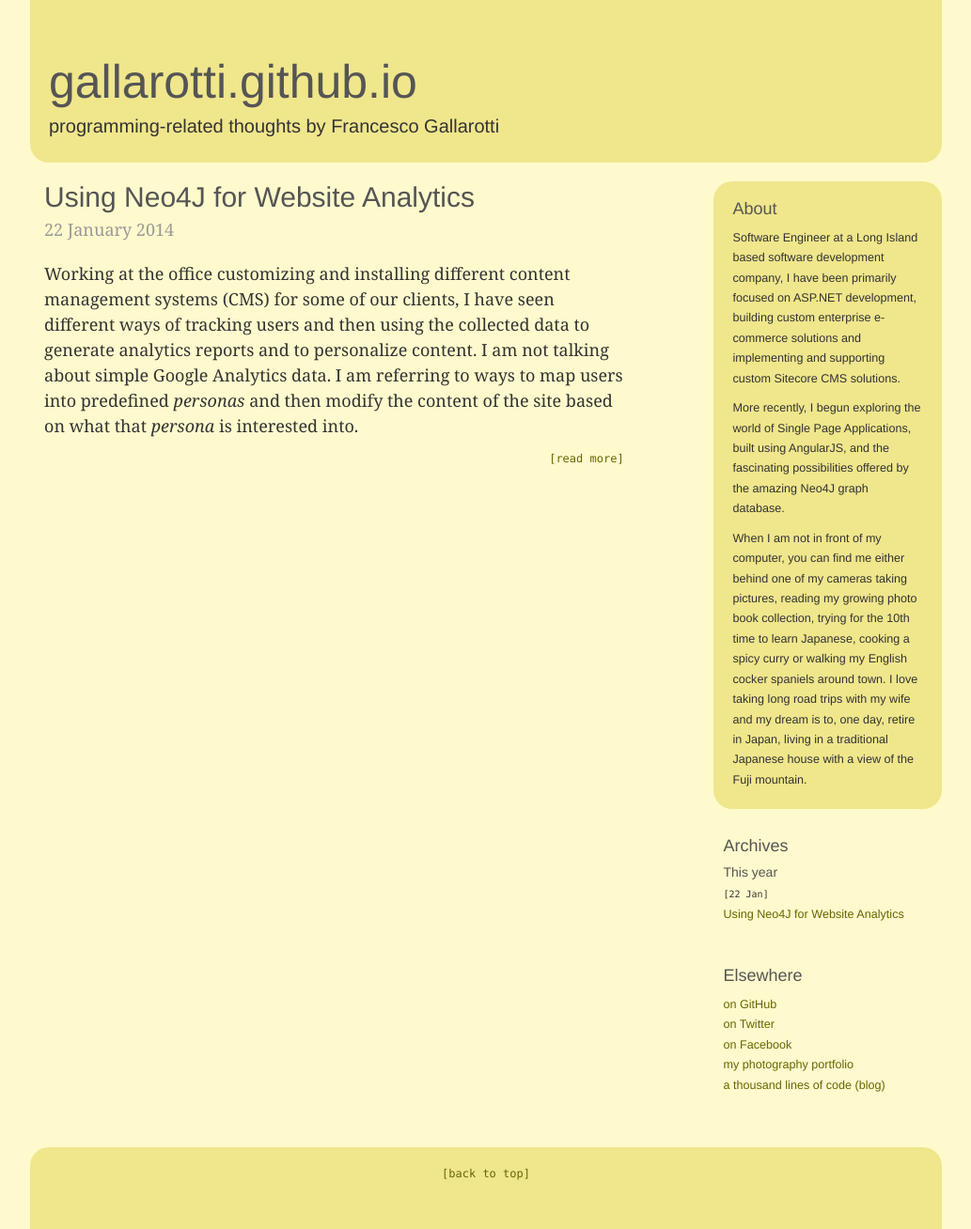
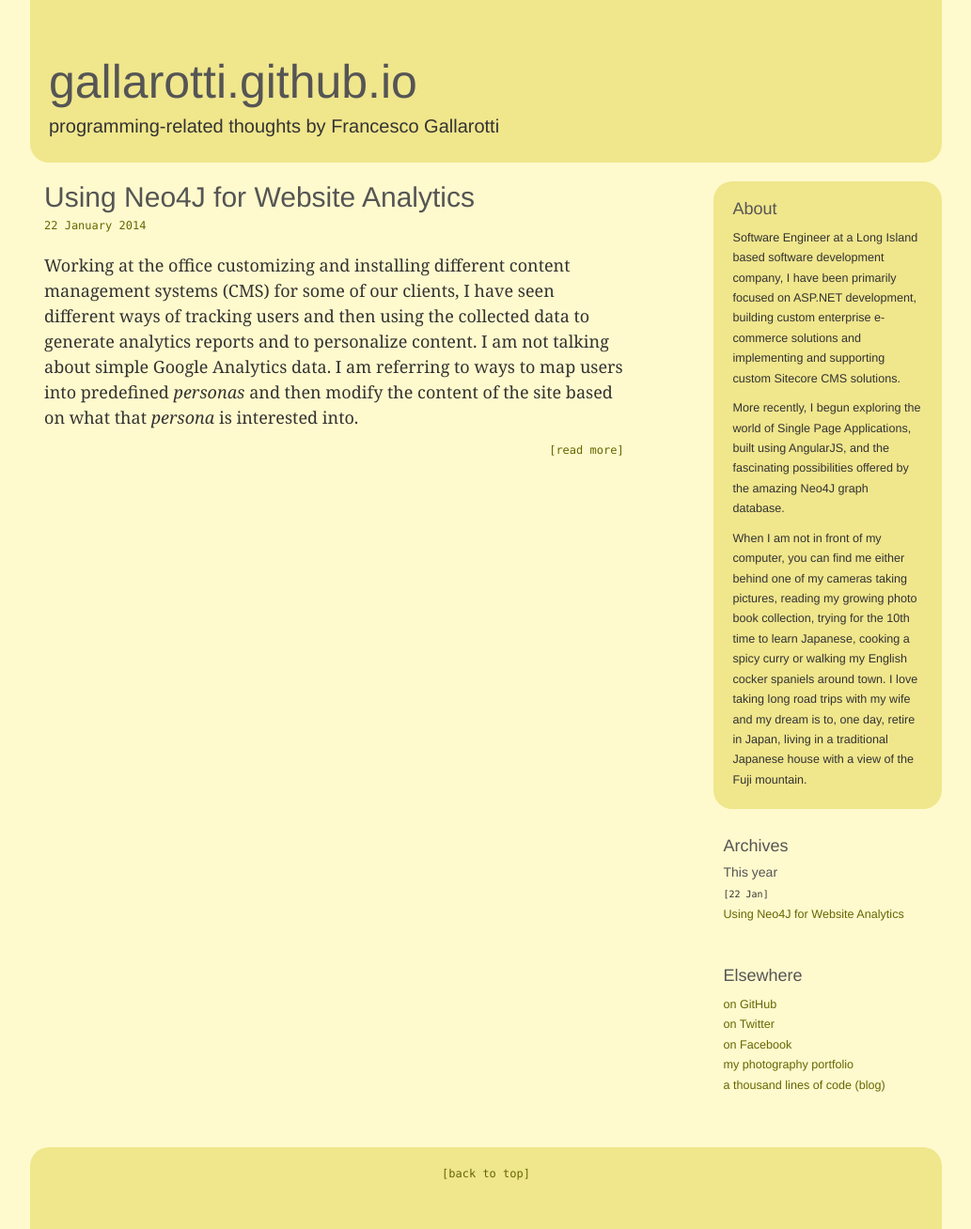
Before and after one commit to gallarotti/gallarotti.github.io, a Jekyll site: the page built from index.html, in a window 1280 px wide. Shown: the whole page at 94% size, without its empty margins (123-1156 px from the left). Built offline with Jekyll 4.4.1, drawn with Linux system fonts in a browser that asks for light colours; nearby versions of some CDN libraries; Markdown is read by kramdown in place of the engine named in the settings; the list of posts is cut into pages by our own code.

Commit message:
css changes

```diff
--- a/stylesheets/stylesheet.css
+++ b/stylesheets/stylesheet.css
@@ -186,11 +186,12 @@ a:hover {
 }
 .blog-post-title {
   margin-bottom: 5px;
-  font-size: 30px;
 }
 .blog-post-meta {
   margin-bottom: 20px;
-  color: #999;
+  color: #666600;
+  font-family: "Monaco","Courier",monospace;
+  font-size: 12px;
 }
 
 
```
